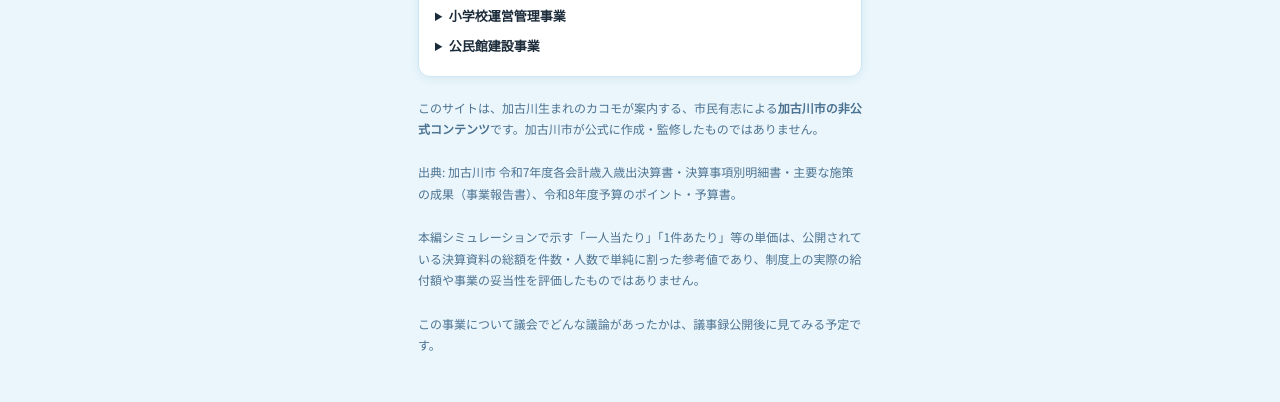
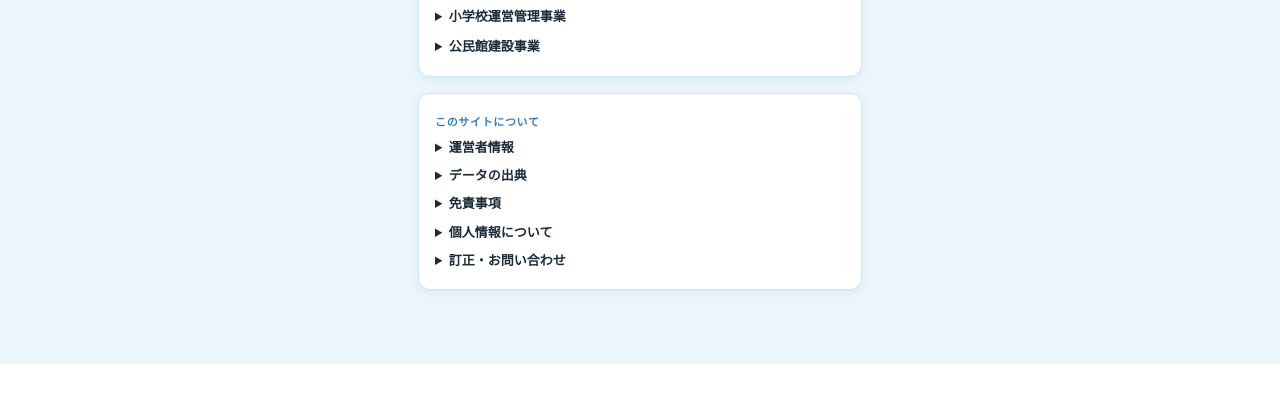
Before and after one commit to chinjouojisan/kyouikuhi07, a plain HTML site: page index.html in a window 1280 px wide. Shown: the part 910-1312 px from the top of the page. After the commit the page ends 1274 px from the top, so only its background shows below. Drawn offline with Linux system fonts and the light colour scheme.

Commit message:
Add files via upload

```diff
--- a/index.html
+++ b/index.html
@@ -4,18 +4,20 @@
 <meta charset="UTF-8">
 <meta name="viewport" content="width=device-width, initial-scale=1.0, maximum-scale=1.0">
 <title>カコモと学ぶ 決算チャレンジ 教育費編 | 加古川市</title>
+<link rel="canonical" href="https://chinjouojisan.github.io/kyouikuhi07/">
+<script type="application/ld+json">{"@context":"https://schema.org","@type":"LearningResource","name":"カコモと学ぶ 決算チャレンジ 教育費編","description":"加古川市 令和7年度決算の「教育費」約94.2億円を、クイズと予算判断シミュレーションで学べます。案内役はカコモ。","url":"https://chinjouojisan.github.io/kyouikuhi07/","inLanguage":"ja","learningResourceType":"interactive simulation","about":{"@type":"GovernmentOrganization","name":"加古川市"},"isPartOf":{"@type":"WebSite","name":"カコモと学ぶ 決算チャレンジ","url":"https://chinjouojisan.github.io/kakogawakessan07/"}}</script>
 <meta name="description" content="加古川市 令和7年度決算の「教育費」約94.2億円を、クイズと予算判断シミュレーションで学べます。案内役はカコモ。">
 
 <!-- ▼▼ 公開先のURLに合わせて書き換えてください ▼▼ -->
 <meta property="og:type" content="website">
 <meta property="og:title" content="カコモと学ぶ 決算チャレンジ 教育費編">
 <meta property="og:description" content="加古川市 令和7年度決算の「教育費」約94.2億円を、クイズと予算判断シミュレーションで学べます。">
-<meta property="og:image" content="https://kakogawa-giin-map.com/kessan-challenge/kyouiku/og-image.png">
-<meta property="og:url" content="https://kakogawa-giin-map.com/kessan-challenge/kyouiku/index.html">
+<meta property="og:image" content="https://chinjouojisan.github.io/kyouikuhi07/og-image.png">
+<meta property="og:url" content="https://chinjouojisan.github.io/kyouikuhi07/">
 <meta name="twitter:card" content="summary_large_image">
 <meta name="twitter:title" content="カコモと学ぶ 決算チャレンジ 教育費編">
 <meta name="twitter:description" content="加古川市 令和7年度決算の「教育費」約94.2億円を、クイズと予算判断シミュレーションで学べます。">
-<meta name="twitter:image" content="https://kakogawa-giin-map.com/kessan-challenge/kyouiku/og-image.png">
+<meta name="twitter:image" content="https://chinjouojisan.github.io/kyouikuhi07/og-image.png">
 <!-- ▲▲ ここまで ▲▲ -->
 
 <link rel="manifest" href="manifest.json">
@@ -419,10 +421,33 @@ function renderHome(){
     app.appendChild(r8card);
   }
 
-  const note = document.createElement('p');
-  note.className = 'footer-note';
-  note.innerHTML = 'このサイトは、加古川生まれのカコモが案内する、市民有志による<strong>加古川市の非公式コンテンツ</strong>です。加古川市が公式に作成・監修したものではありません。<br><br>出典: 加古川市 令和7年度各会計歳入歳出決算書・決算事項別明細書・主要な施策の成果（事業報告書）、令和8年度予算のポイント・予算書。<br><br>本編シミュレーションで示す「一人当たり」「1件あたり」等の単価は、公開されている決算資料の総額を件数・人数で単純に割った参考値であり、制度上の実際の給付額や事業の妥当性を評価したものではありません。<br><br>この事業について議会でどんな議論があったかは、議事録公開後に見てみる予定です。';
-  app.appendChild(note);
+  const infoCard = document.createElement('div');
+  infoCard.className = 'menu-card';
+  infoCard.style.cssText = 'cursor:default; margin-top:16px;';
+  infoCard.innerHTML = `
+    <div class="label">このサイトについて</div>
+      <details style="margin-top:6px;">
+        <summary style="cursor:pointer; font-size:13px; font-weight:600; color:var(--navy);">運営者情報</summary>
+        <p style="font-size:12px; line-height:1.8; color:var(--ink-soft); margin:6px 0 0;">サービス名：カコモと学ぶ 決算チャレンジ<br>運営者：石原英一（加古川市議会議員マップ）<br>連絡先：chinjou.ojisan@gmail.com<br><br>運営者は加古川市議会議員ではなく、一市民として本サービスを制作しています。同じ運営者による関連サイトに「<a href="https://kakogawa-giin-map.com/" target="_blank" rel="noopener" style="color:var(--water);">加古川市議会議員マップ</a>」があります。</p>
+      </details>
+      <details style="margin-top:6px;">
+        <summary style="cursor:pointer; font-size:13px; font-weight:600; color:var(--navy);">データの出典</summary>
+        <p style="font-size:12px; line-height:1.8; color:var(--ink-soft); margin:6px 0 0;">加古川市 令和7年度各会計歳入歳出決算書・決算事項別明細書・主要な施策の成果（事業報告書）、令和8年度予算のポイント・予算書。</p>
+      </details>
+      <details style="margin-top:6px;">
+        <summary style="cursor:pointer; font-size:13px; font-weight:600; color:var(--navy);">免責事項</summary>
+        <p style="font-size:12px; line-height:1.8; color:var(--ink-soft); margin:6px 0 0;">このサイトは、加古川生まれのカコモが案内する、市民有志による<strong>加古川市の非公式コンテンツ</strong>です。加古川市が公式に作成・監修したものではありません。<br><br>本編シミュレーションで示す「一人当たり」「1件あたり」等の単価は、公開されている決算資料の総額を件数・人数で単純に割った参考値であり、制度上の実際の給付額や事業の妥当性を評価したものではありません。<br><br>この事業について議会でどんな議論があったかは、議事録公開後に見てみる予定です。</p>
+      </details>
+      <details style="margin-top:6px;">
+        <summary style="cursor:pointer; font-size:13px; font-weight:600; color:var(--navy);">個人情報について</summary>
+        <p style="font-size:12px; line-height:1.8; color:var(--ink-soft); margin:6px 0 0;">このサイトでの判断結果やメモは、すべてお使いの端末のブラウザ内(localStorage)に保存され、外部のサーバーには送信されません。運営者を含め、第三者が個々の入力内容を閲覧することはできません。</p>
+      </details>
+      <details style="margin-top:6px;">
+        <summary style="cursor:pointer; font-size:13px; font-weight:600; color:var(--navy);">訂正・お問い合わせ</summary>
+        <p style="font-size:12px; line-height:1.8; color:var(--ink-soft); margin:6px 0 0;">内容の誤りに気づいた場合や、ご意見・お問い合わせは下記までご連絡ください。確認のうえ、必要に応じて修正します。<br><br>連絡先：<a href="mailto:chinjou.ojisan@gmail.com" style="color:var(--water);">chinjou.ojisan@gmail.com</a></p>
+      </details>
+  `;
+  app.appendChild(infoCard);
 }
 
 /* ---------- クイズ ---------- */
```
